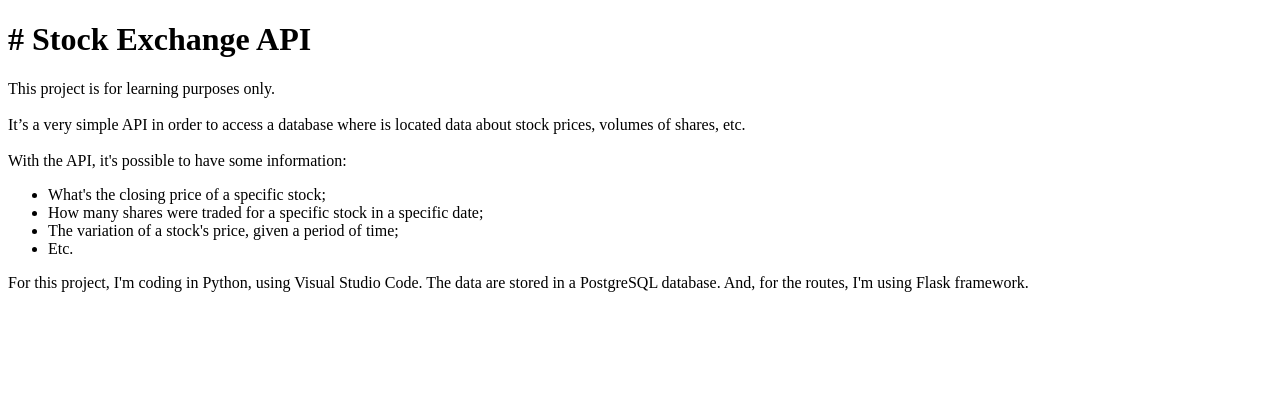
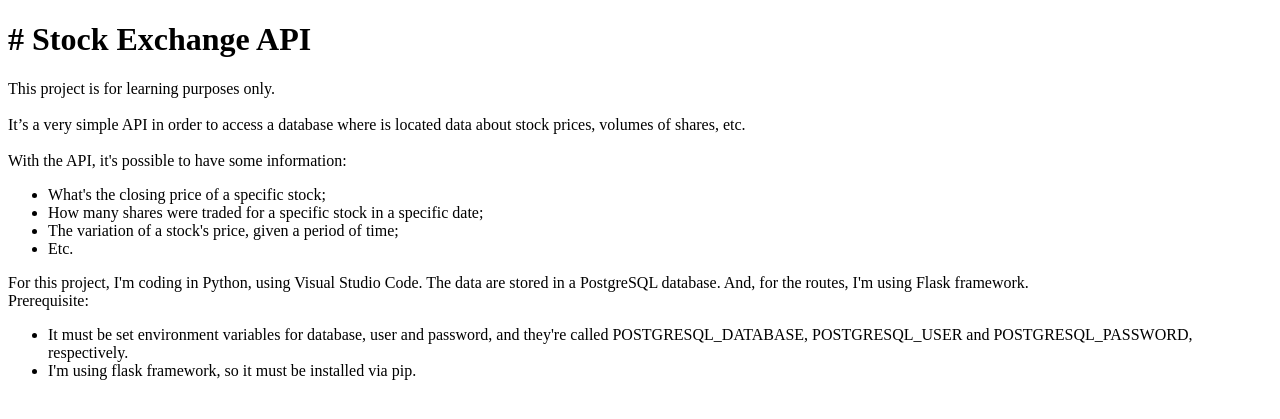
Before and after one commit to plojr/stock-exchange, a Flask app: page / in a window 1280 px wide. Shown: the top 419 px of the page. Run offline with Flask 2, Linux system fonts and the light colour scheme.

Commit message:
Updated temples/html/index.html

```diff
--- a/templates/html/index.html
+++ b/templates/html/index.html
@@ -16,5 +16,11 @@
     <li>Etc.</li>
 </ul>
 <div>For this project, I'm coding in Python, using Visual Studio Code. The data are stored in a PostgreSQL database. And, for the routes, I'm using Flask framework.</div>
+<div>Prerequisite:
+<ul>
+<li>It must be set environment variables for database, user and password, and they're called POSTGRESQL_DATABASE, POSTGRESQL_USER and POSTGRESQL_PASSWORD, respectively.</li>
+<li>I'm using flask framework, so it must be installed via pip.</li>
+</ul>
+</div>
 </body>
 </html>
```
